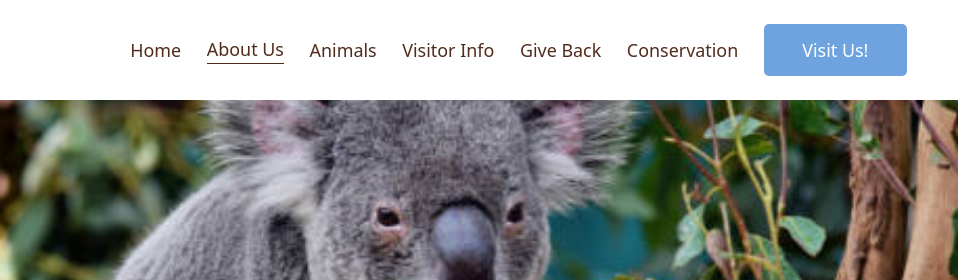
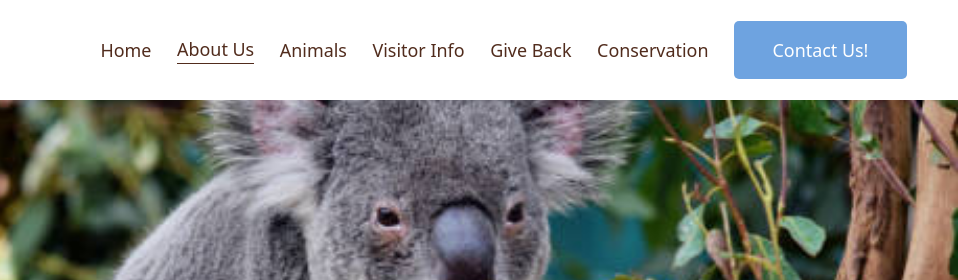
Before and after one commit to codebyellalesperance/Midterm-CS20, a plain HTML site: page about.html in a window 1280 px wide. Shown: the top 280 px of the page, 322-1280 px from the left. Drawn offline with Linux system fonts and the light colour scheme.

Commit message:
visit us -> contact us

```diff
--- a/about.html
+++ b/about.html
@@ -133,7 +133,7 @@
                     <li><a href="visitor-info.html">Visitor Info</a></li>
                     <li><a href="donate.html">Give Back</a></li>
                     <li><a href="conservation.html">Conservation</a></li>
-                    <li><a href="contact.html" class="nav-button">Visit Us!</a></li>
+                    <li><a href="contact.html" class="nav-button">Contact Us!</a></li>
                 </ul>
             </nav>
         </div>
```
Also changed, not shown: animals.html (+1 -1 lines), conservation.html (+1 -1 lines), contact.html (+1 -1 lines), donate.html (+1 -1 lines), index.html (+1 -1 lines), visitor-info.html (+1 -1 lines).
